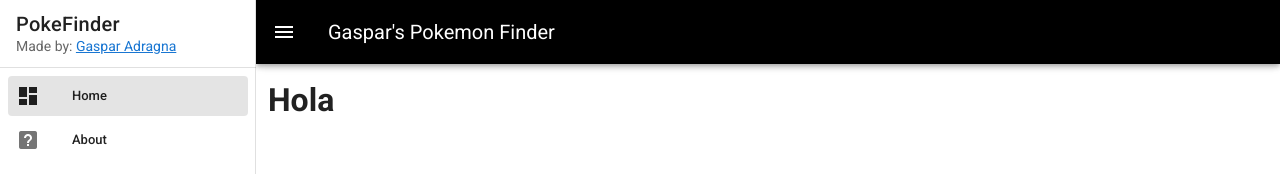
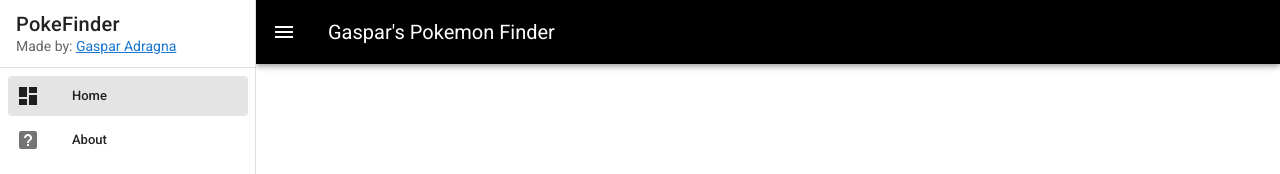
Before and after one commit to GasparAdragna/ixpandit, a Vue app in the folder ixpandit-vue/: page /#/ in a window 1280 px wide. Shown: the top 174 px of the page. Built offline with nearby package versions, Linux system fonts and the light colour scheme.

Commit message:
Added Axios

```diff
--- a/ixpandit-vue/package.json
+++ b/ixpandit-vue/package.json
@@ -8,6 +8,7 @@
     "lint": "vue-cli-service lint"
   },
   "dependencies": {
+    "axios": "^0.21.1",
     "core-js": "^3.6.5",
     "vue": "^2.6.11",
     "vue-router": "^3.2.0",
--- a/ixpandit-vue/src/views/Home.vue
+++ b/ixpandit-vue/src/views/Home.vue
@@ -1,11 +1,14 @@
 <template>
   <div class="home">
-    <h1>Hola</h1>
+    <v-row>
+      <v-col> </v-col>
+    </v-row>
   </div>
 </template>
 
 <script>
 export default {
-  name: "Home"
+  name: "Home",
+  created: function() {}
 };
 </script>
```
Also changed, not shown: 1 other file (tests, documents, lock files or other folders).
